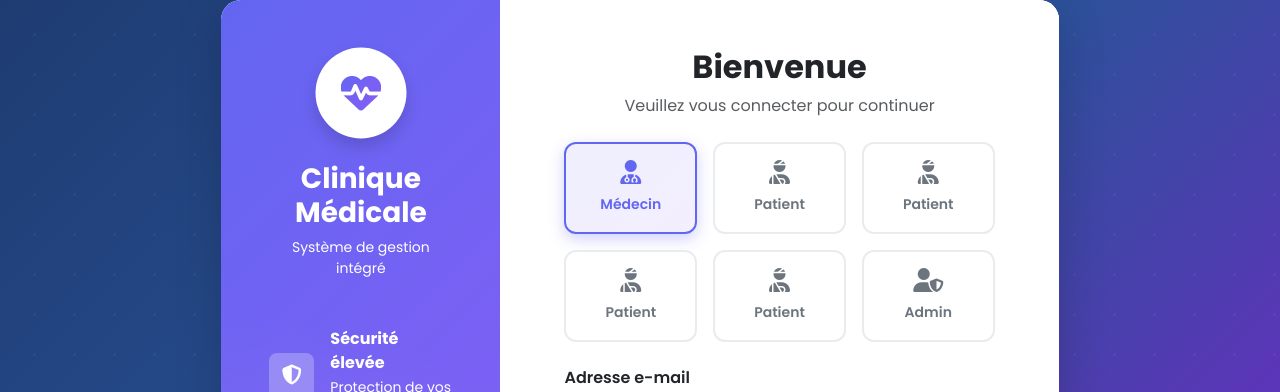
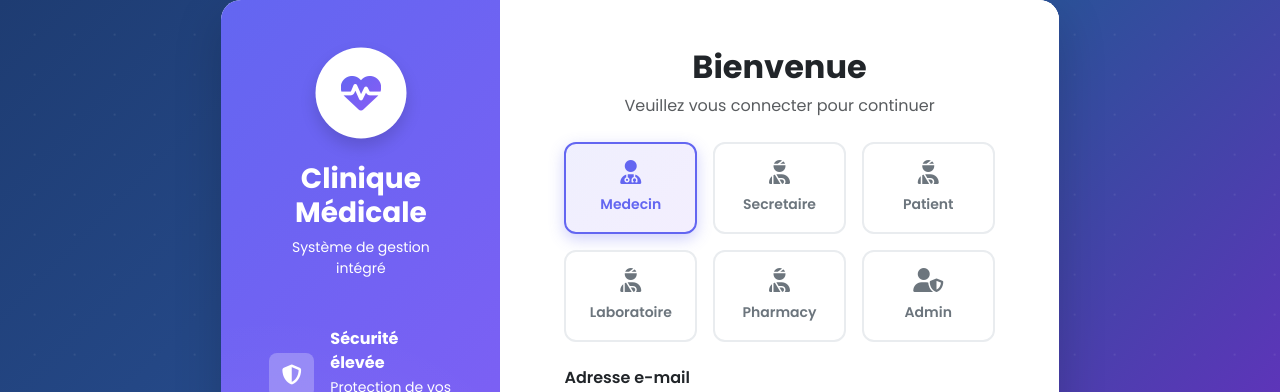
Before and after one commit to boukadia/MediSyncFront, a React (Vite) app: page /login in a window 1280 px wide. Shown: the top 392 px of the page. Built offline with nearby package versions, Linux system fonts and the light colour scheme.

Commit message:
ajouter les action js dans register form

```diff
--- a/src/components/forms/LoginForm.tsx
+++ b/src/components/forms/LoginForm.tsx
@@ -11,7 +11,13 @@ function LoginForm() {
    const [password,setPassword]=useState("");
    const [confirmation,setConfirmation]=useState("");
 
+
   const backgroundButton = (e) => {
+    // if (e.currentTarget.ch) {
+
+    // } else {
+
+    // }
 
     const btn = document.querySelectorAll(".user-type-btn");
     btn.forEach(function (bt) {
@@ -40,7 +46,17 @@ function LoginForm() {
       className="btn btn-outline-primary w-100 text-center py-3 user-type-btn active"
     >
       <i className="fas fa-user-md d-block fs-4 mb-2"></i>
-      <small className="fw-semibold">Médecin</small>
+      <small className="fw-semibold">Medecin</small>
+    </button>
+  </div>
+  <div className="col">
+    <button
+      onClick={backgroundButton}
+      type="button"
+      className="btn btn-outline-primary w-100 text-center py-3 user-type-btn"
+    >
+      <i className="fas fa-user-injured d-block fs-4 mb-2"></i>
+      <small className="fw-semibold">Secretaire</small>
     </button>
   </div>
   <div className="col">
@@ -60,7 +76,7 @@ function LoginForm() {
       className="btn btn-outline-primary w-100 text-center py-3 user-type-btn"
     >
       <i className="fas fa-user-injured d-block fs-4 mb-2"></i>
-      <small className="fw-semibold">Patient</small>
+      <small className="fw-semibold">Laboratoire</small>
     </button>
   </div>
   <div className="col">
@@ -70,17 +86,7 @@ function LoginForm() {
       className="btn btn-outline-primary w-100 text-center py-3 user-type-btn"
     >
       <i className="fas fa-user-injured d-block fs-4 mb-2"></i>
-      <small className="fw-semibold">Patient</small>
-    </button>
-  </div>
-  <div className="col">
-    <button
-      onClick={backgroundButton}
-      type="button"
-      className="btn btn-outline-primary w-100 text-center py-3 user-type-btn"
-    >
-      <i className="fas fa-user-injured d-block fs-4 mb-2"></i>
-      <small className="fw-semibold">Patient</small>
+      <small className="fw-semibold">Pharmacy</small>
     </button>
   </div>
   <div className="col">
--- a/src/components/forms/RegisterForm.tsx
+++ b/src/components/forms/RegisterForm.tsx
@@ -6,12 +6,46 @@ import PanelLeft from '../layout/PanelLeft';
 function RegisterForm() {
     const backgroundButton = (e) => {
         console.log((e.currentTarget.children[1].textContent));
+        const test=document.querySelectorAll(".test")
+        // test.forEach(element => {
+        //     element.classList.remove('d-none')
+        // });
+        test.forEach(element => {
+            element.classList.add('d-none')
+        });
+        console.log(test);
 
-        // if (e.currentTarget.children[1].textContent) {
 
-        // } else {
+        if (e.currentTarget.children[1].textContent==='Medecin') {
+           const medecinField= document.getElementById("doctorFields")
+           medecinField.classList.remove("d-none")
+           medecinField.classList.add("test")
 
-        // }
+
+        } else if(e.currentTarget.children[1].textContent==='Patient') {
+            const patientFields=document.getElementById('patientFields')
+            patientFields.classList.remove("d-none")
+
+
+        } else if(e.currentTarget.children[1].textContent==='Secretaire') {
+            const adminFields=document.getElementById('adminFields')
+            adminFields.classList.remove("d-none")
+
+
+        } else if(e.currentTarget.children[1].textContent==='Pharmacy') {
+            const pharmacyFields=document.getElementById('pharmacyFields')
+            pharmacyFields.classList.remove("d-none")
+
+
+        } else if(e.currentTarget.children[1].textContent==='Laboratoire') {
+            const laboratoireFields=document.getElementById('laboratoireFields')
+            laboratoireFields.classList.remove("d-none")
+
+
+        } else if(e.currentTarget.children[1].textContent==='Admin') {
+            const adminFields=document.getElementById('adminFields')
+
+        }
 
     const btn = document.querySelectorAll(".user-type-card");
     btn.forEach(function (bt) {
@@ -53,7 +87,7 @@ function RegisterForm() {
                                 <div className="col-4">
                                     <div onClick={backgroundButton} className="user-type-card  border border-2 rounded-3 p-3 text-center cursor-pointer bg-white transition-all " >
                                         <i className="fas fa-user-md fs-2 text-secondary d-block mb-2"></i>
-                                        <span className="d-block fw-semibold small text-secondary">Farmacy</span>
+                                        <span className="d-block fw-semibold small text-secondary">Pharmacy</span>
                                     </div>
                                 </div>
                                 <div className="col-4">
@@ -102,7 +136,7 @@ function RegisterForm() {
                                 </div>
 
 
- <div id="pharmacyFields"  className="d-none">
+ <div id="pharmacyFields"   className="d-none test">
 
 
                         <div className="row g-3 mb-3">
@@ -124,7 +158,7 @@ function RegisterForm() {
 
  </div>
 
- <div id="laboratoireFields" className="d-none" >
+ <div id="laboratoireFields" className="d-none test" >
 
 
                         <div className="row g-3 mb-3">
@@ -233,7 +267,7 @@ function RegisterForm() {
 
 
 
-                                <div id="patientFields" className="d-none">
+                                <div id="patientFields" className="d-none test">
                                     <div className="row g-3 mb-3">
                                         <div className="col-md-6">
                                             <label className="form-label fw-semibold">Date de naissance *</label>
@@ -271,7 +305,7 @@ function RegisterForm() {
                                 </div>
 
 
-                                <div id="adminFields" className="d-none">
+                                <div id="adminFields" className="d-none test">
                                     <div className="row g-3 mb-3">
                                         <div className="col-md-6">
                                             <label className="form-label fw-semibold">Département *</label>
```
